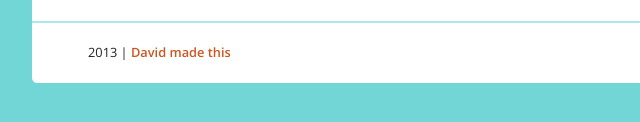
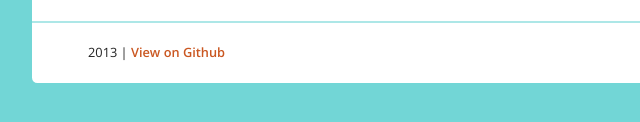
Before and after one commit to dogsGhost/oh-hell-scoresheet, a plain HTML site: page index.html in a window 1280 px wide. Shown: the part 206-328 px from the top of the page, 224-864 px from the left. Drawn offline with nearby package versions, Linux system fonts and the light colour scheme.

Commit message:
setup for gh pages

```diff
--- a/index.html
+++ b/index.html
@@ -67,7 +67,7 @@
     </section><!-- /container -->
 
     <footer class="page-footer" role="contentinfo">
-      <small>2013 | <a href="http://davwilh.com/">David made this</a></small>
+      <small>2013 | <a href="https://github.com/dogsGhost/oh-hell-scoresheet">View on Github</a></small>
     </footer>
   </div><!-- /page-wrap -->
 
```
